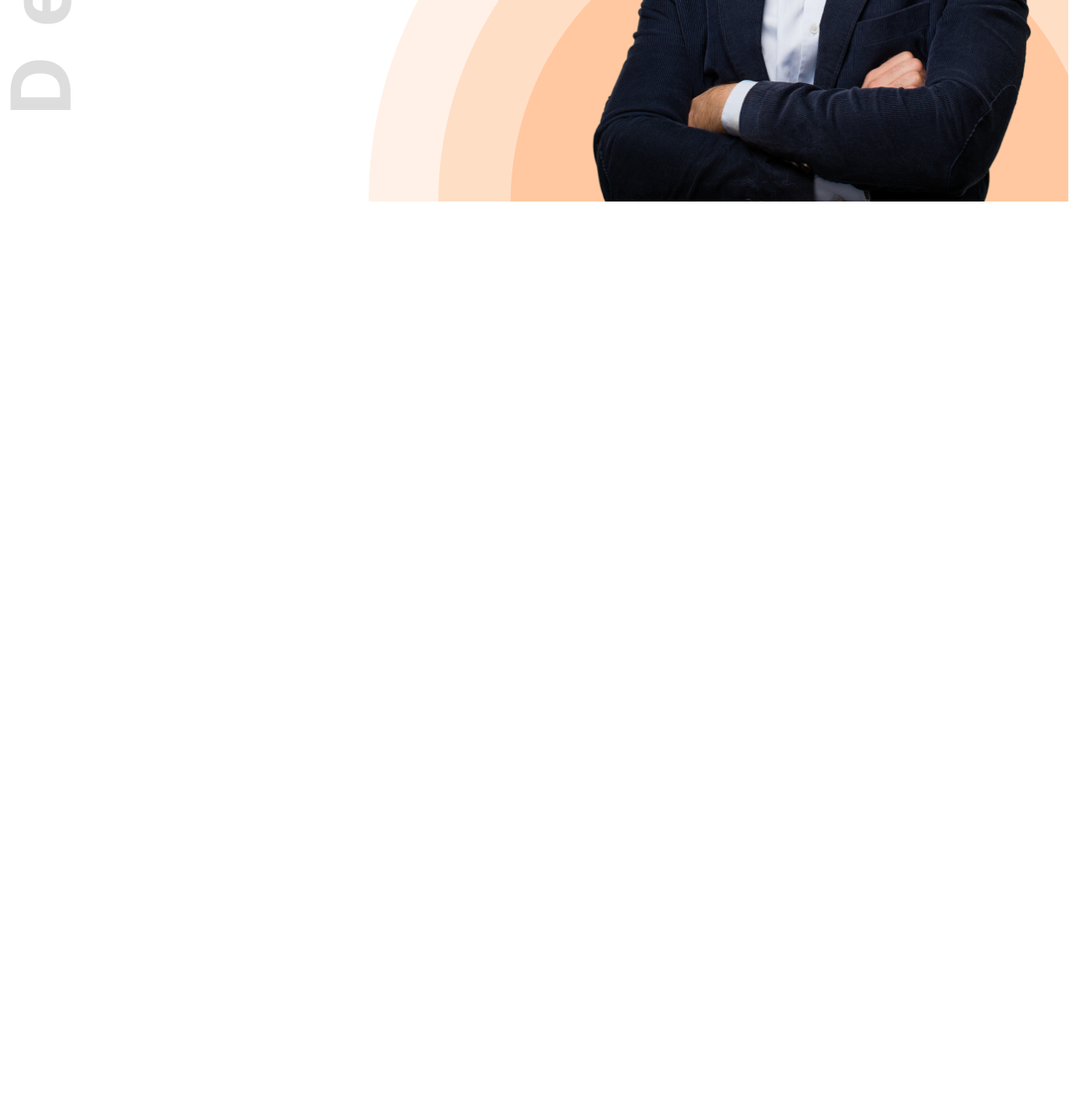
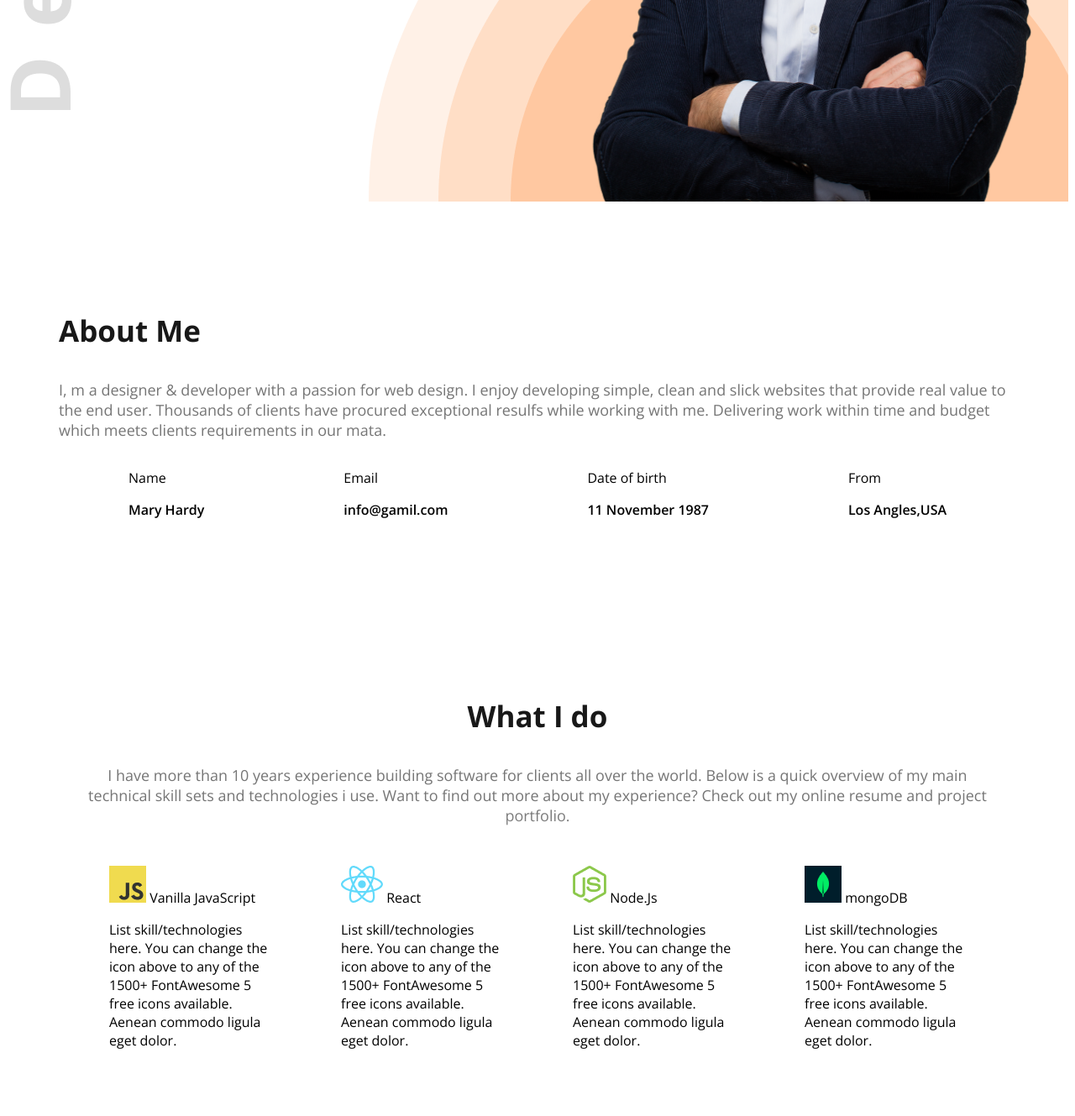
Before and after one commit to rubelsec/web-dev-portfolio, a plain HTML site: page index.html in a window 1280 px wide. Shown: the part 682-2011 px from the top of the page at 84% size. Before the commit the page ends 930 px from the top, so only its background shows below. Drawn offline with nearby package versions, Linux system fonts and the light colour scheme.

Commit message:
main section

```diff
--- a/index.html
+++ b/index.html
@@ -14,7 +14,7 @@
 </head>
 
 <body class="open-sans-normal">
-    <header class="header">
+    <header class="header secondary-bg">
         <nav>
             <h3 class="nav-title">Ma<span class="text-primary">r</span>y</h3>
             <ul>
@@ -29,14 +29,72 @@
                 <h1 class="banner-title">Mary Hardy</h1>
                 <p class="banner-description">
 
-        Shot what able cold new see hold.Friendly as an betrayed formerly he. Morning because as to society behaved
+                    Shot what able cold new see hold.Friendly as an betrayed formerly he. Morning because as to society
+                    behaved
                     moments.
                 </p>
                 <button class="btn-primary">Download Cv</button>
-        <button class="btn-primary">contact</button></div>
-        <img class="banner-profile-pic" src="images/hardy.png" alt=""></div>
+                <button class="btn-primary">contact</button>
+            </div>
+            <img class="banner-profile-pic" src="images/hardy.png" alt="">
+        </div>
     </header>
     <main>
+        <section class="About secondary-bg">
+            <h3 class="section-title">About Me</h3>
+            <p class="section-description">I, m a designer & developer with a passion for web design. I enjoy developing
+                simple, clean and slick websites that provide real value to the end user. Thousands of clients have
+                procured exceptional resulfs while working with me. Delivering work within time and budget which meets
+                clients requirements in our mata.</p>
+                <div class="about-items">
+                    <!-- .about-item*4>p.item-title+p.item-description -->
+                    <div class="about-item dark2">
+                        <p class="item-title">Name</p>
+                        <p class="item-description">Mary Hardy</p>
+                    </div>
+                    <div class="about-item">
+                        <p class="item-title">Email</p>
+                        <p class="item-description">info@gamil.com</p>
+                    </div>
+                    <div class="about-item">
+                        <p class="item-title">Date of birth</p>
+                        <p class="item-description">11 November 1987</p>
+                    </div>
+                    <div class="about-item">
+                        <p class="item-title">From </p>
+                        <p class="item-description">Los Angles,USA</p>
+                    </div>
+                </div>
+
+
+            </section>
+            <!-- what is do section start -->
+             <section class="skill">
+                <h3 class="section-title text-center">What I do</h3>
+                <p class="section-description text-center">I have more than 10 years experience building software for clients all over the world. Below is a quick overview of my main technical skill sets and technologies i use. Want to find out more about my experience? Check out my online resume and project portfolio.</p>
+                <div class="skills-container">
+                    <div class="skill">
+                        <img src="images/icons/js.png" alt="">
+                        <skill-title>Vanilla JavaScript</skill-title>
+                        <p class="skill-description">List skill/technologies here. You can change the icon above to any of the 1500+ FontAwesome 5 free icons available. Aenean commodo ligula eget dolor.</p>
+                    </div>
+                    <div class="skill">
+                        <img src="images/icons/react.png" alt="">
+                        <skill-title>React</skill-title>
+                        <p class="skill-description">List skill/technologies here. You can change the icon above to any of the 1500+ FontAwesome 5 free icons available. Aenean commodo ligula eget dolor.</p>
+                    </div>
+                    <div class="skill">
+                        <img src="images/icons/nodejs.png" alt="">
+                        <skill-title>Node.Js</skill-title>
+                        <p class="skill-description">List skill/technologies here. You can change the icon above to any of the 1500+ FontAwesome 5 free icons available. Aenean commodo ligula eget dolor.</p>
+                    </div>
+                    <div class="skill">
+                        <img src="images/icons/mongo.png" alt="">
+                        <skill-title>mongoDB</skill-title>
+                        <p class="skill-description">List skill/technologies here. You can change the icon above to any of the 1500+ FontAwesome 5 free icons available. Aenean commodo ligula eget dolor.</p>
+                    </div>
+                </div>
+             </section>
 
     </main>
     <footer>
--- a/styles/portfolio.css
+++ b/styles/portfolio.css
@@ -51,7 +51,22 @@ nav li a {
     background-repeat:no-repeat;
     background-position: top left,bottom right;
 }
+.text-center{
+    text-align: center;
+}
 /* banner styles */
+.secondary-bg{
+    background: color #fff8f3;
+}
+.section-title{
+    font-size: 35px;
+    font-weight: bold;
+    color: #181818;
+}
+.section-description{
+    font-size: 18px;
+    color: #757575;
+}
 .banner{
     display: flex;
     justify-content: space-between;
@@ -75,3 +90,37 @@ nav li a {
     width: 580px;
 
 }
+/* main styles */
+main{
+    max-width: 1140px;
+    margin: 0 auto;
+}
+main section{
+    margin-top:130px;
+    margin-bottom: 130px;
+}
+/* About styles */
+.about{
+    border-radius: 10px;
+    padding: 130px 150px;
+    text-align: center;
+
+}
+.item-description{
+    font-weight:600;
+}
+.about-items{
+    display: flex;
+    justify-content: space-around;
+}
+/* skills section */
+.skills-container{
+    display: flex;
+    gap: 24px;
+}
+.skill{
+    padding: 30px;
+    box-shadow: 0px 6px 50px 0px rgba(255, 255, 255, 1);
+    border-radius: 5px;
+
+}
```
Lines whose indentation alone changed are shown as unchanged.
